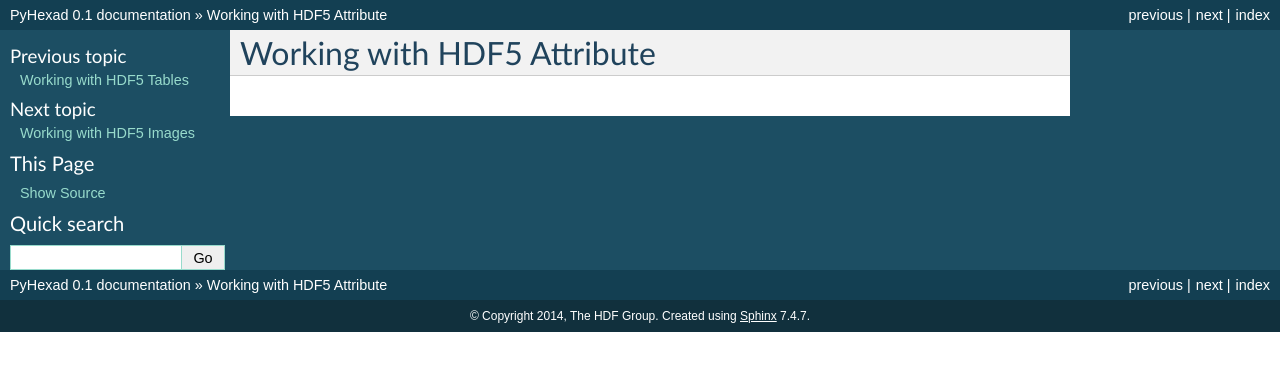
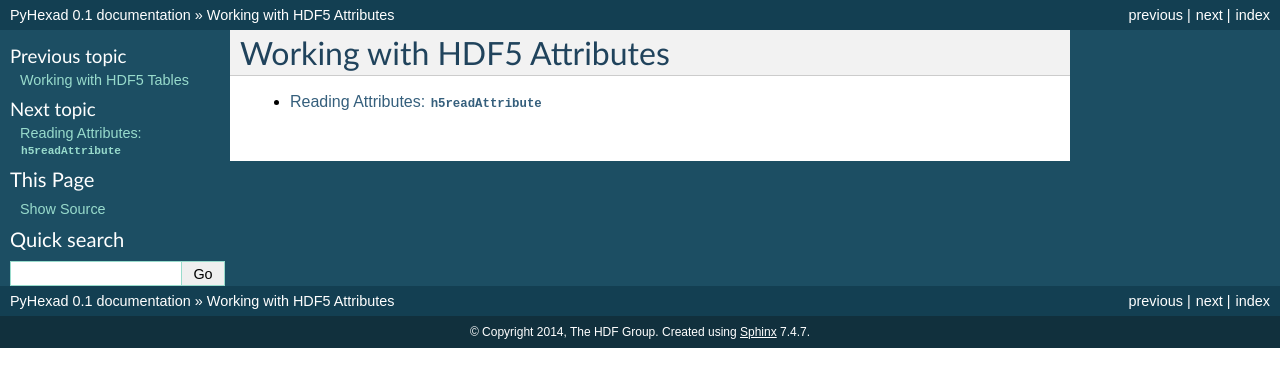
Before and after one commit to HDFGroup/PyHexad, a Sphinx documentation site: the page built from docs/attributes/index.rst, in a window 1280 px wide. Shown: the top 387 px of the page. Built offline with Sphinx 7.4.7, drawn with Linux system fonts in a browser that asks for light colours.

Commit message:
Documentation updates

```diff
--- a/docs/attributes/index.rst
+++ b/docs/attributes/index.rst
@@ -1,3 +1,8 @@
 
-Working with HDF5 Attribute
-***************************
+Working with HDF5 Attributes
+****************************
+
+.. toctree::
+   :maxdepth: 2
+
+   h5readAttribute
```
Also changed, not shown: docs/attributes/h5readAttribute.rst (added, +67 -0 lines).
